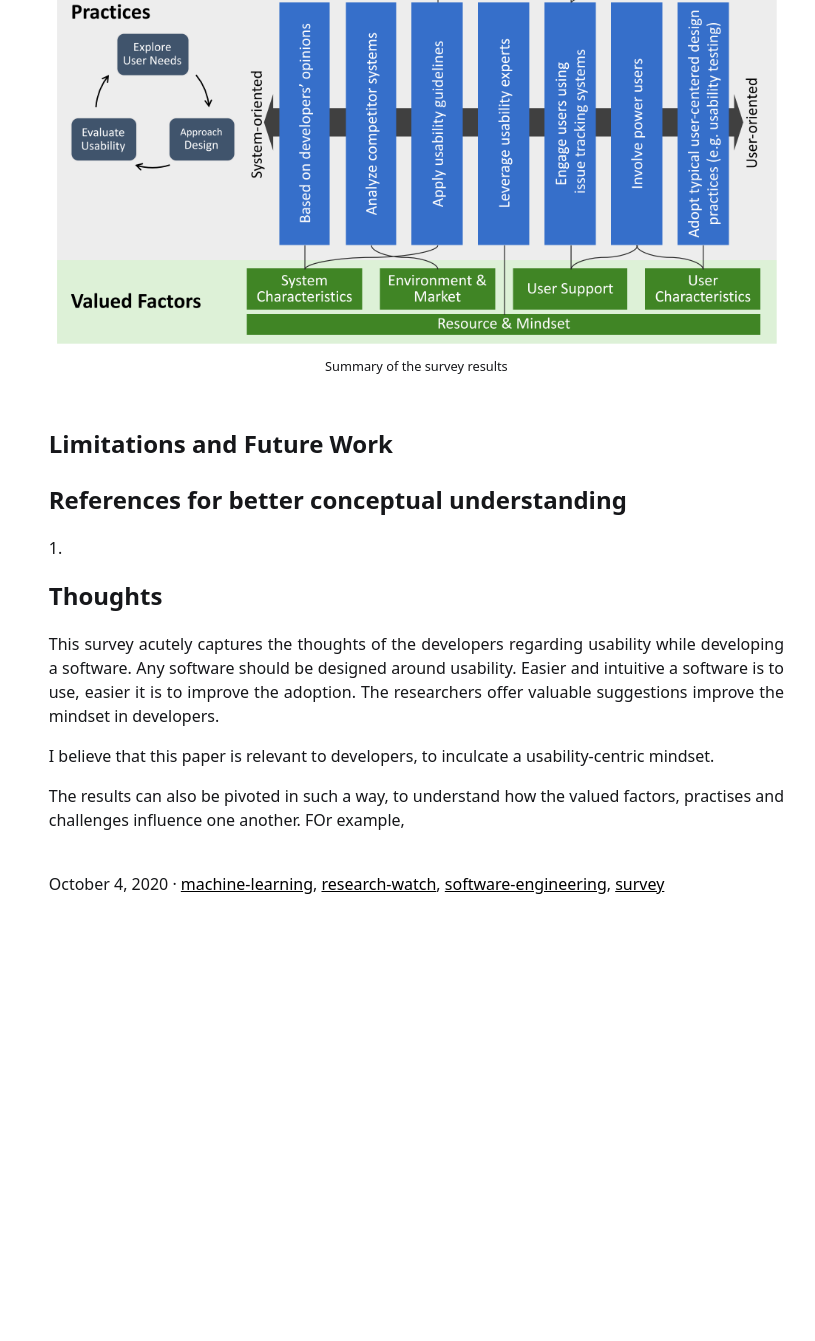
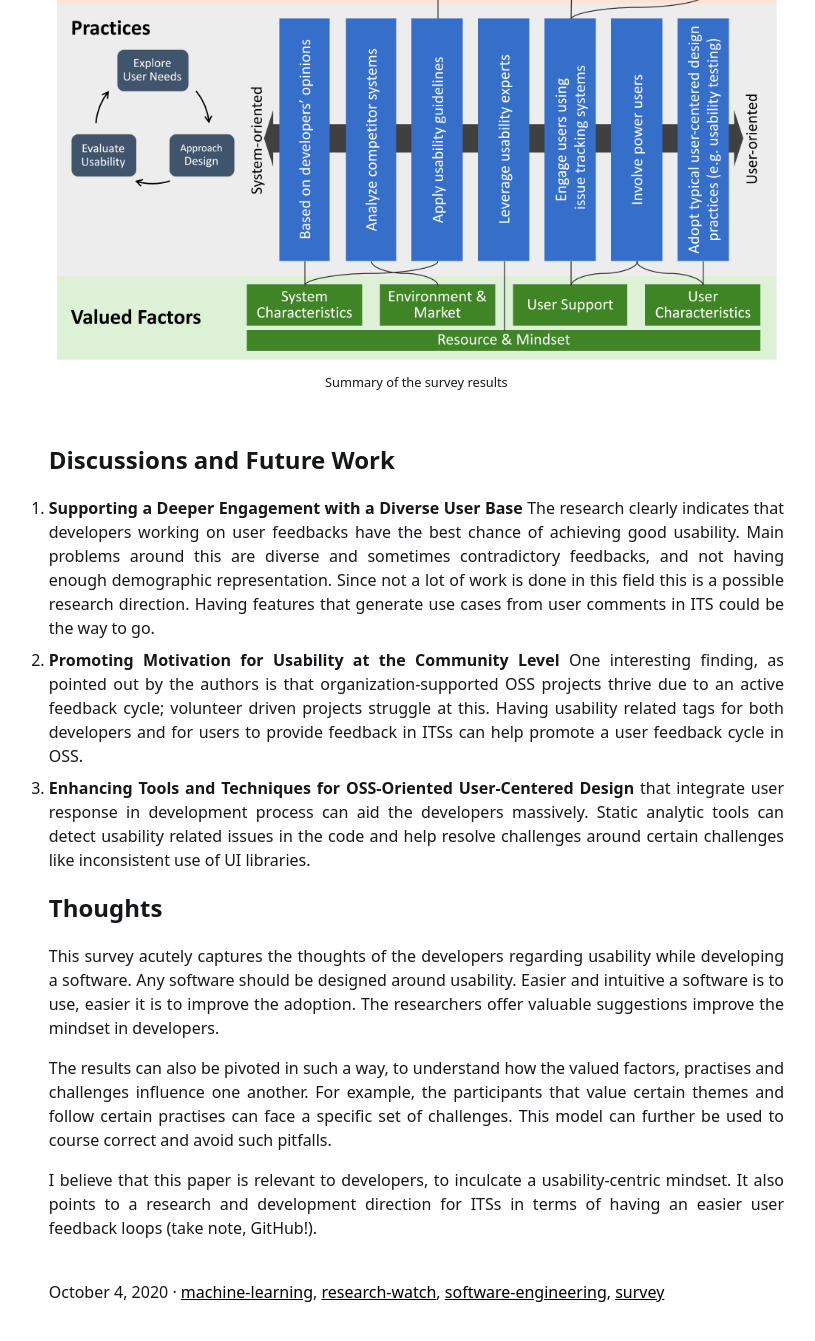
Before and after one commit to avinashbhat/avinashbhat.github.io, a Jekyll site: the page built from _posts/2020-10-04-Contributor-Feedback-on-Usability.md, in a window 1280 px wide and 1400 px high, scrolled down 4323 px. Shown: the top 1341 px of the window, without its empty margins (304-1119 px from the left). Built offline with Jekyll 4.4.1, drawn with Linux system fonts in a browser that asks for light colours; before the commit the page ends 5315 px from its top, so only the background shows below that.

Commit message:
Latest post

```diff
--- a/_posts/2020-10-04-Contributor-Feedback-on-Usability.md
+++ b/_posts/2020-10-04-Contributor-Feedback-on-Usability.md
@@ -67,6 +67,7 @@ Researchers identified six themes that are valued by the software practitioners.
 4. **Environment and Market** Audience size, competitor performance and software impact over users and society. Higher the popularity of the software, more users use it resulting in more bugs or feature requests to handle varied scenarios. Competitor performance and impact ensures that there will be a higher effort in the development process and more iterations. These further improve the usability.
 
 5. **User Characteristics** Understanding the background of the target users can aid the usability design as it will make sure that the contributors plan the way the software is to be used - either focussing on the power users or make the software diverse.
+
 6. **Resource and Mindset** Financial support, time, and expertise of the members involved contribute to the usability of the OSS as well.
 
 ### Practises
@@ -100,14 +101,19 @@ Challenges faced by the participants towards usability of the OSS is as follows.
 </div>
 <br>
 
-## Limitations and Future Work
+## Discussions and Future Work
 
-## References for better conceptual understanding
- 1.
+1. **Supporting a Deeper Engagement with a Diverse User Base** The research clearly indicates that developers working on user feedbacks have the best chance of achieving good usability. Main problems around this are diverse and sometimes contradictory feedbacks, and not having enough demographic representation. Since not a lot of work is done in this field this is a possible research direction. Having features that generate use cases from user comments in ITS could be the way to go.
+
+2. **Promoting Motivation for Usability at the Community Level** One interesting finding, as pointed out by the authors is that organization-supported OSS projects thrive due to an active feedback cycle; volunteer driven projects struggle at this. Having usability related tags for both developers and for users to provide feedback in ITSs can help promote a user feedback cycle in OSS.
+
+3. **Enhancing Tools and Techniques for OSS-Oriented User-Centered Design** that integrate user response in development process can aid the developers massively. Static analytic tools can detect usability related issues in the code and help resolve challenges around certain challenges like inconsistent use of UI libraries.
+
 
 ## Thoughts
 This survey acutely captures the thoughts of the developers regarding usability while developing a software. Any software should be designed around usability. Easier and intuitive a software is to use, easier it is to improve the adoption. The researchers offer valuable suggestions improve the mindset in developers.
 
-I believe that this paper is relevant to developers, to inculcate a usability-centric mindset.
+The results can also be pivoted in such a way, to understand how the valued factors, practises and challenges influence one another. For example, the participants that value certain themes and follow certain practises can face a specific set of challenges. This model can further be used to course correct and avoid such pitfalls.
 
-The results can also be pivoted in such a way, to understand how the valued factors, practises and challenges influence one another. FOr example,
+
+I believe that this paper is relevant to developers, to inculcate a usability-centric mindset. It also points to a research and development direction for ITSs in terms of having an easier user feedback loops (take note, GitHub!).
```
